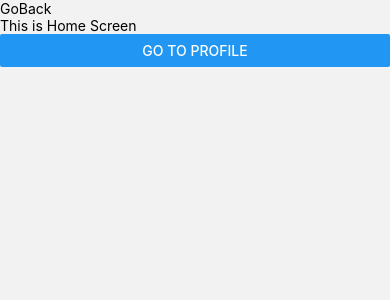
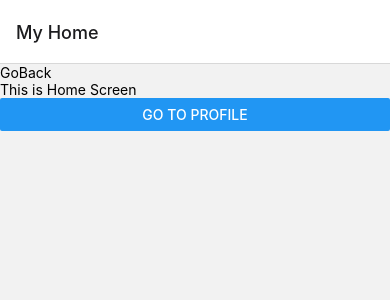
Before and after one commit to kwakyebrilliant/MainApp-mobile, a React Native app: screen / in a window 390 px wide. Shown: the top 300 px of the page. Built offline with nearby package versions, Linux system fonts and the light colour scheme.

Commit message:
route updates

```diff
--- a/src/Navigations/Routes.js
+++ b/src/Navigations/Routes.js
@@ -11,7 +11,8 @@ function Routes() {
     <NavigationContainer>
       <Stack.Navigator
         initialRouteName={navigationStrings.HOME}
-        screenOptions={{headerShown: false}}>
+        // screenOptions={{headerShown: false}}
+      >
         <Stack.Screen
           options={{title: 'My Home'}}
           name={navigationStrings.HOME}
```
